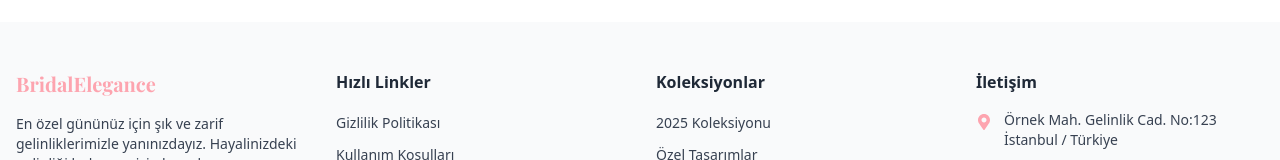
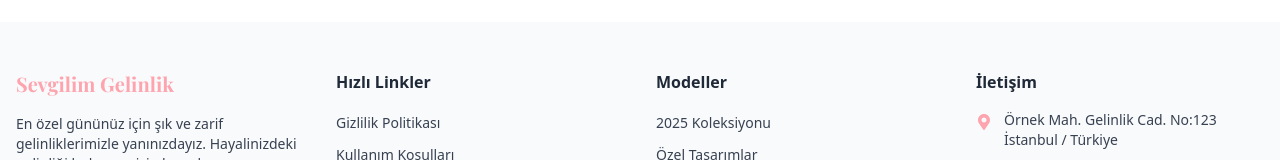
Before and after one commit to Furkannalbayrak/bridal-website, a React (Vite) app: page / in a window 1280 px wide. Shown: the part 3865-4025 px from the top of the page. Built offline with nearby package versions, Linux system fonts and the light colour scheme.

Commit message:
footer bolumu ufak duzenleme

```diff
--- a/src/components/Footer.jsx
+++ b/src/components/Footer.jsx
@@ -23,7 +23,7 @@ const Footer = () => {
         <div className="grid grid-cols-1 md:grid-cols-4 gap-8 mb-8">
           {/* About */}
           <div className="col-span-1">
-            <h3 className="text-xl font-playfair font-bold text-rose-300 mb-4">BridalElegance</h3>
+            <h3 className="text-xl font-playfair font-bold text-rose-300 mb-4">Sevgilim Gelinlik</h3>
             <p className="text-sm mb-4">
               En özel gününüz için şık ve zarif gelinliklerimizle yanınızdayız. Hayalinizdeki gelinliği bulmanız için buradayız.
             </p>
@@ -61,7 +61,7 @@ const Footer = () => {
 
           {/* Collections */}
           <div>
-            <h4 className="font-semibold text-gray-800 mb-4">Koleksiyonlar</h4>
+            <h4 className="font-semibold text-gray-800 mb-4">Modeller</h4>
             <ul className="space-y-2">
               <li><a href="#" className="text-sm hover:text-rose-300 transition-colors duration-300">2025 Koleksiyonu</a></li>
               <li><a href="#" className="text-sm hover:text-rose-300 transition-colors duration-300">Özel Tasarımlar</a></li>
```
